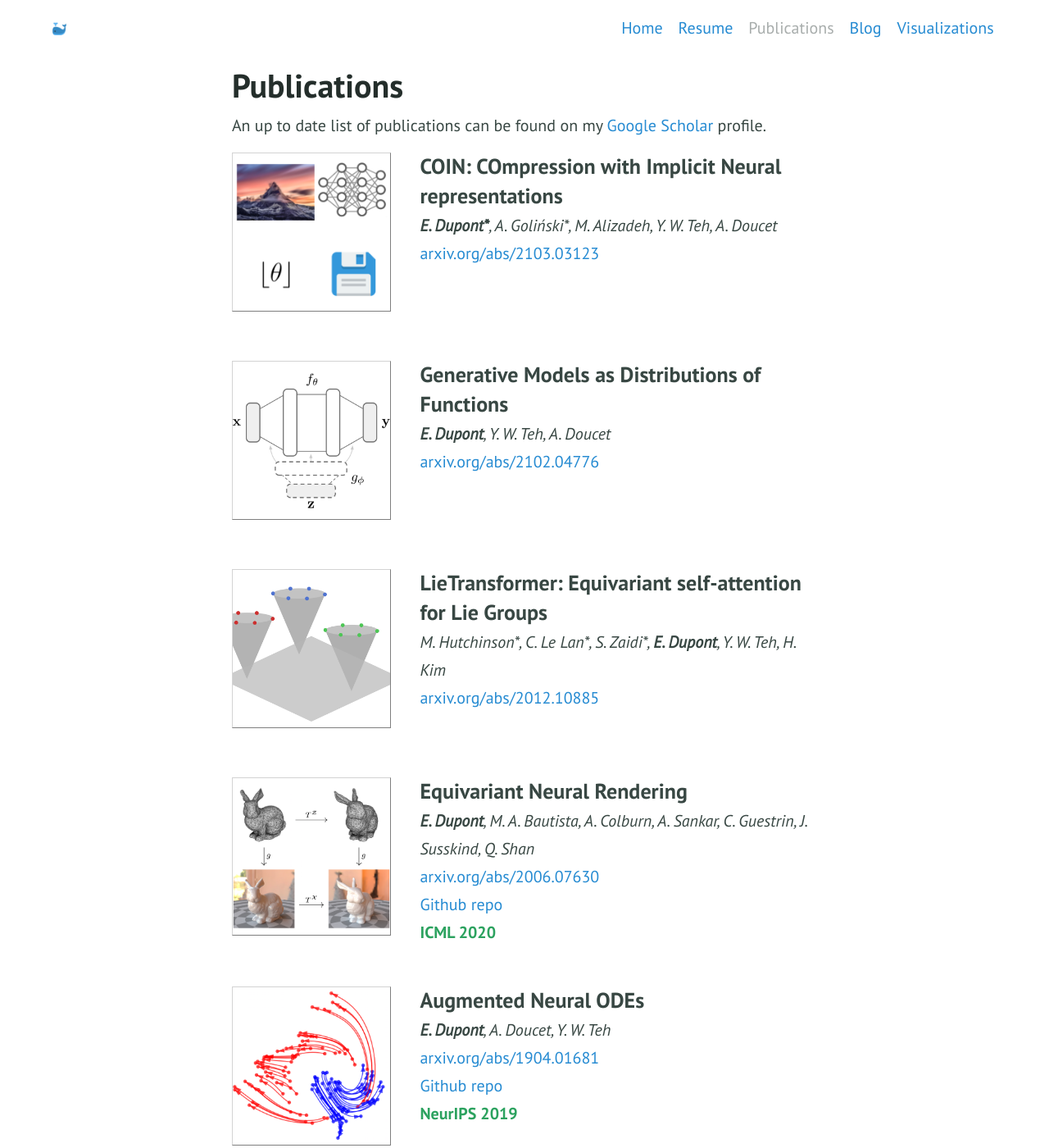
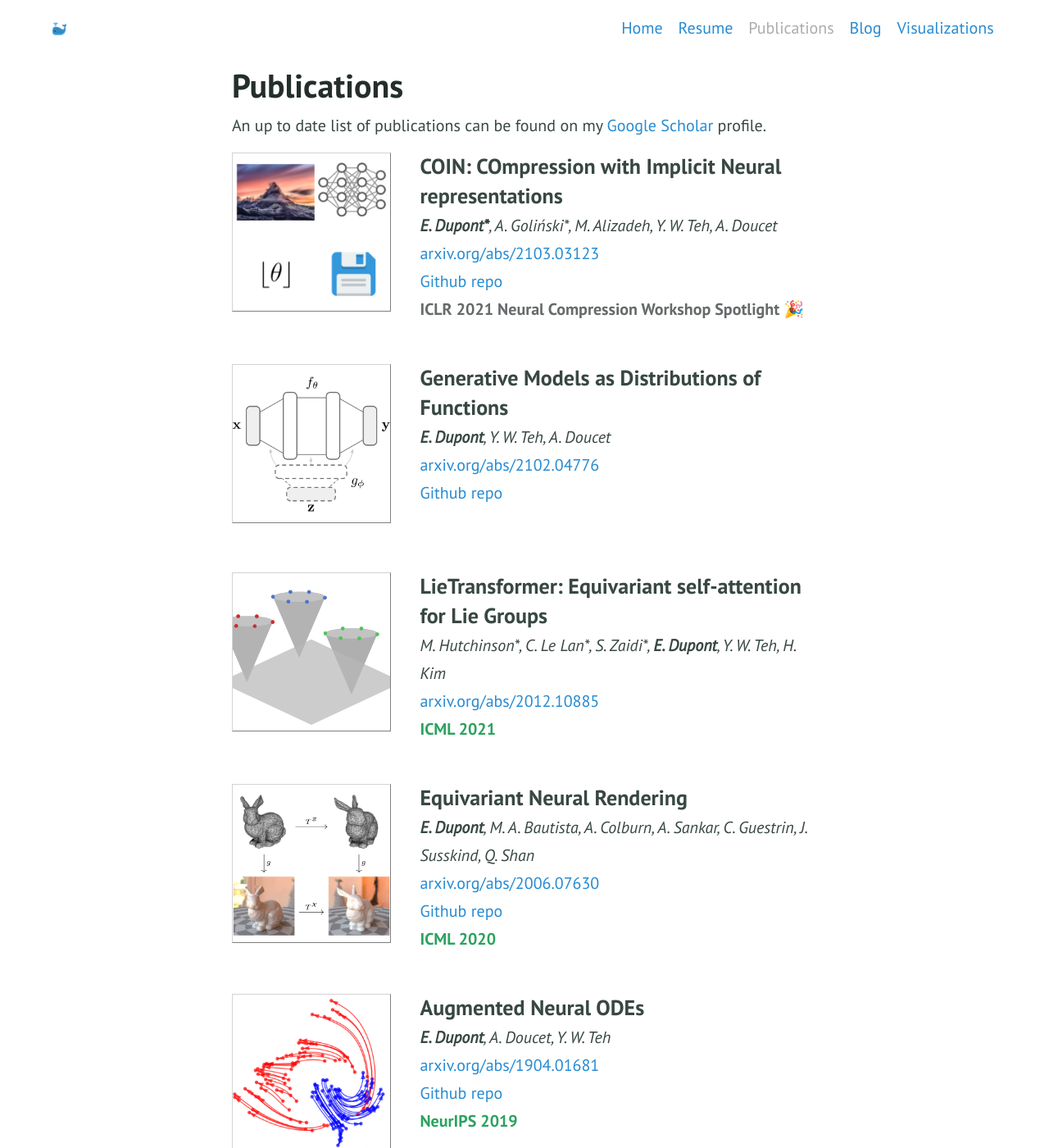
Before and after one commit to EmilienDupont/emiliendupont.github.io, a Jekyll site: the page built from publications.md, in a window 1280 px wide and 1400 px high. Shown: the whole window at 82% size. Built offline with Jekyll 4.4.1, drawn with Linux system fonts in a browser that asks for light colours.

Commit message:
:sparkles: add github links and spotlight

```diff
--- a/publications.md
+++ b/publications.md
@@ -20,6 +20,12 @@ An up to date list of publications can be found on my [Google Scholar](https://s
     <a href="https://arxiv.org/abs/2103.03123">
       arxiv.org/abs/2103.03123
     </a><br>
+
+    <i class="fa fa-github"></i> <a href="https://github.com/EmilienDupont/coin">
+      Github repo
+    </a><br>
+
+    <b style="color:#666a6b">ICLR 2021 Neural Compression Workshop Spotlight 🎉</b>
   </div>
 </div>
 
@@ -39,6 +45,10 @@ An up to date list of publications can be found on my [Google Scholar](https://s
 
     <a href="http://arxiv.org/abs/2102.04776">
       arxiv.org/abs/2102.04776
+    </a><br>
+
+    <i class="fa fa-github"></i> <a href="https://github.com/EmilienDupont/neural-function-distributions">
+      Github repo
     </a><br>
   </div>
 </div>
@@ -60,6 +70,8 @@ An up to date list of publications can be found on my [Google Scholar](https://s
     <a href="https://arxiv.org/abs/2012.10885">
       arxiv.org/abs/2012.10885
     </a><br>
+
+    <b style="color:#2ca25f">ICML 2021</b>
   </div>
 </div>
 
```
Also changed, not shown: resume.md (+3 -3 lines), 1 other file.
